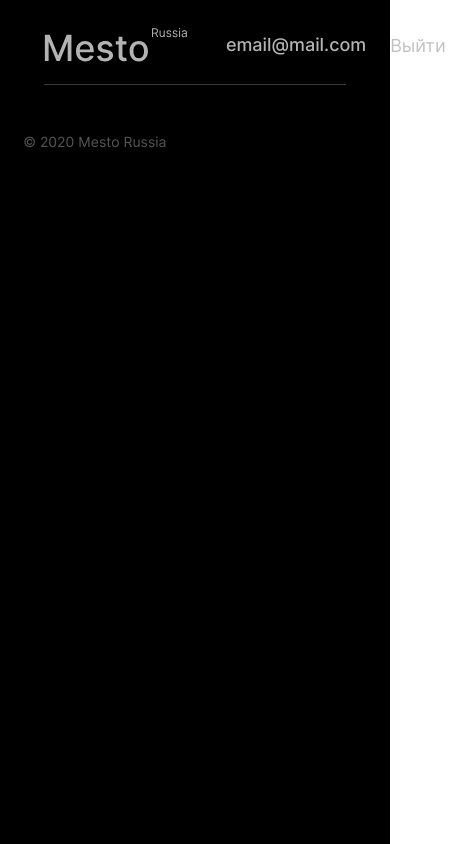
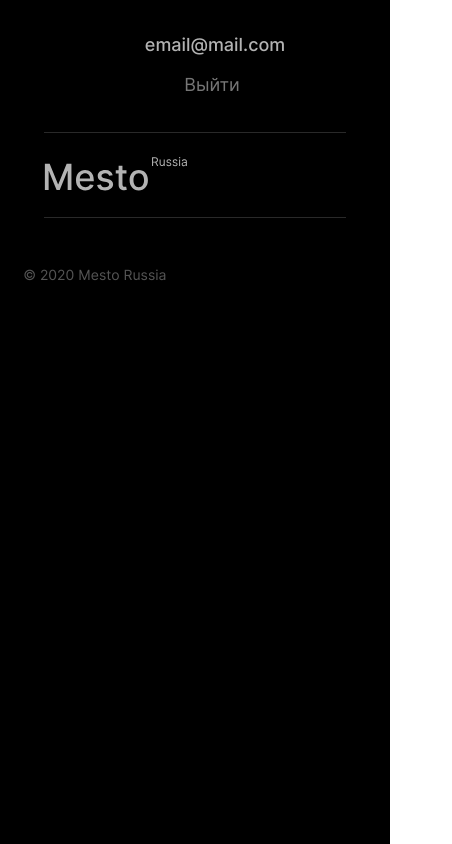
Before and after one commit to alexandrprokhorov1988/react-mesto-auth, a React (Create React App) app: page / in a window 390 px wide. Shown: the whole page, 452 px wide, since content can reach past the window. Built offline with nearby package versions, Linux system fonts and the light colour scheme; no server answers.

Commit message:
добавить css2

```diff
--- a/src/blocks/header/header.css
+++ b/src/blocks/header/header.css
@@ -14,9 +14,16 @@
   align-items: start;
 }
 
-@media screen and (max-width: 425px) {
+@media screen and (max-width: 768px) {
   .header {
-    height: 56px;
+    height: 190px;
     padding-top: 28px;
+    display: grid;
+    grid-template-columns: 1fr;
+    grid-template-rows: 1fr;
+    grid-template-areas:
+            "navbar"
+            "logo";
+    border-bottom: none;
   }
 }
--- a/src/blocks/logo/logo.css
+++ b/src/blocks/logo/logo.css
@@ -3,15 +3,13 @@
   max-height: 33px;
 }
 
-/*@media screen and (max-width: 425px) {*/
-  /*.logo {*/
-    /*padding-left: 27px;*/
-  /*}*/
-/*}*/
-
-@media screen and (max-width: 375px) {
+@media screen and (max-width: 768px) {
   .logo {
-    max-width: 103px;
-    max-height: 24px;
+    grid-area: logo;
+    border-bottom: 1px solid rgba(84, 84, 84, .7);
+    border-top: 1px solid rgba(84, 84, 84, .7);
+    max-width: 100%;
+    padding-top: 24px;
+    padding-bottom: 27px;
   }
 }
--- a/src/blocks/navbar/__button/navbar__button.css
+++ b/src/blocks/navbar/__button/navbar__button.css
@@ -14,3 +14,10 @@
 .navbar__button:hover{
   opacity: 0.6;
 }
+
+@media screen and (max-width: 768px) {
+  .navbar__button {
+    padding-left: 0;
+    padding-top: 18px;
+  }
+}
--- a/src/blocks/navbar/__nav/navbar__nav.css
+++ b/src/blocks/navbar/__nav/navbar__nav.css
@@ -4,4 +4,14 @@
   margin: 0;
   padding-top: 6px;
   list-style: none;
+
 }
+
+@media screen and (max-width: 768px) {
+  .navbar__nav{
+    font-size: 14px;
+    line-height: 17px;
+    flex-direction: column;
+    align-items: center;
+  }
+}
--- a/src/blocks/navbar/navbar.css
+++ b/src/blocks/navbar/navbar.css
@@ -2,7 +2,12 @@
 @import url(./__user-name/navbar__user-name.css);
 @import url(./__button/navbar__button.css);
 
-.navbar {
-
+.navbar{
 
 }
+
+@media screen and (max-width: 768px) {
+  .navbar{
+    grid-area: navbar;
+  }
+}
```
Also changed, not shown: src/blocks/navbar/__user-name/navbar__user-name.css (line endings or trailing spaces).
